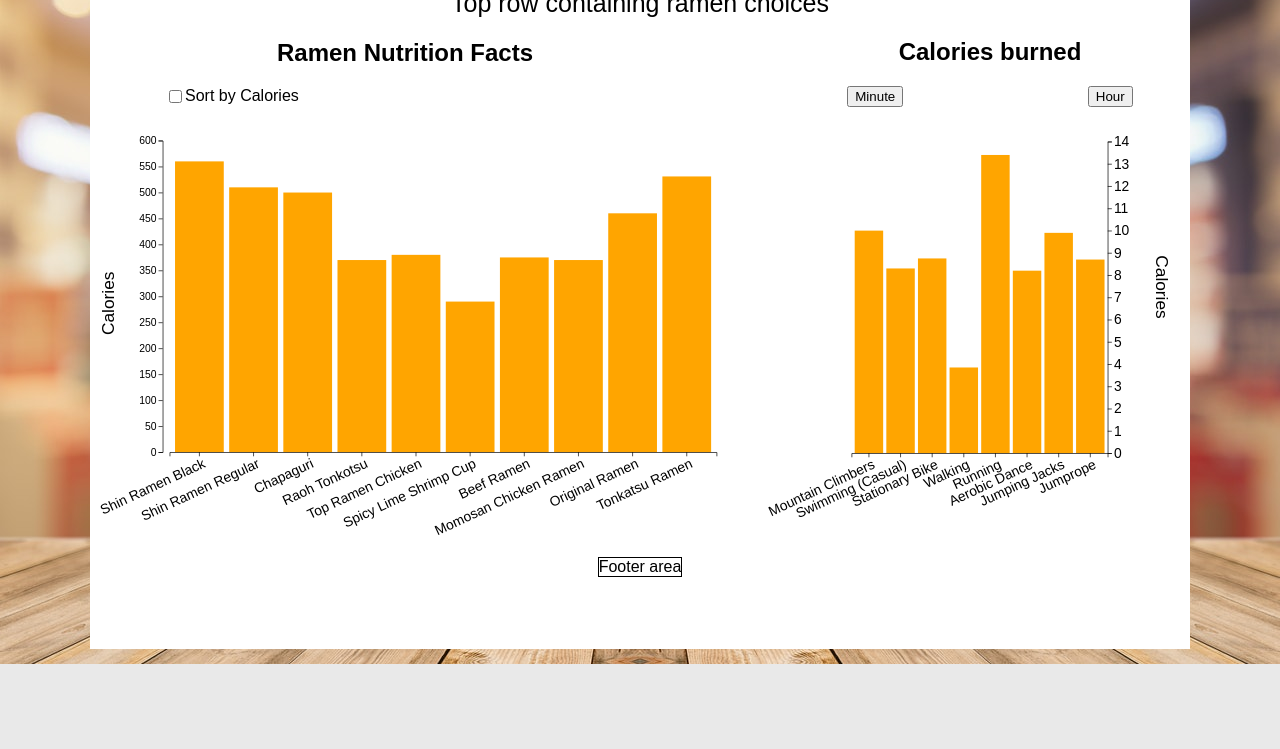
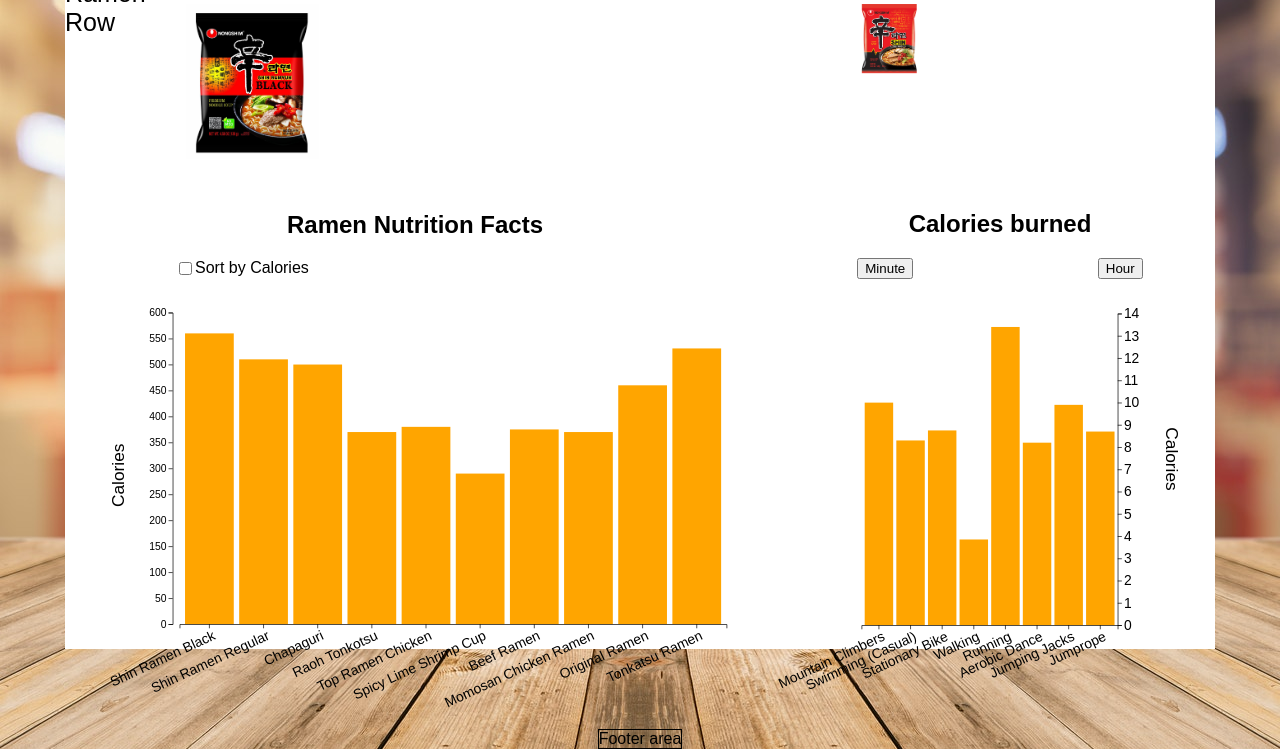
Before and after one commit to iamdanahn/RamenTime, a website built with webpack: page index.html in a window 1280 px wide. Shown: the part 136-885 px from the top of the page. Before the commit the page ends 800 px from the top, so only its background shows below. Built offline with nearby package versions, Linux system fonts and the light colour scheme.

```diff
--- a/index.html
+++ b/index.html
@@ -42,7 +42,12 @@
 
     <section class="main-content">
       <div class="ramen-list">
-        Top row containing ramen choices
+        Ramen Row
+        <ul>
+          <li id="shin-b"><img src="assets/images/ramen/Shin_Black.jpg"></li>
+          <li id="shin-r"><img src="assets/images/ramen/Shin_reg.png"></li>
+        </ul>
+
       </div>
       <div class="main-body">
         <div class="d3-ramen">
--- a/src/index.js
+++ b/src/index.js
@@ -1,6 +1,7 @@
 import "./styles/index.scss"
 import "./styles/header.scss"
 import "./styles/graphs.scss"
+import "./styles/ramen_row.scss"
 
 import "./scripts/exercise"
 import "./scripts/ramen"
--- a/src/scripts/footer.js
+++ b/src/scripts/footer.js
@@ -1,3 +1,3 @@
 document.addEventListener("DOMContentLoaded", (event) => {
-  console.log(event)
+  const data = d3.csv("")
 })
--- /dev/null
+++ b/src/scripts/ramen_row.js
@@ -0,0 +1 @@
+document.addEventListener("DOMContentLoaded", (event) => {})
--- a/src/styles/graphs.scss
+++ b/src/styles/graphs.scss
@@ -1,8 +1,9 @@
 // RAMEN GRAPH
 .d3-ramen {
-    display: flex;
+  display: flex;
   flex-direction: column;
   justify-content: center;
+
   h2 {
     display: flex;
     justify-content: center;
--- a/src/styles/index.scss
+++ b/src/styles/index.scss
@@ -10,16 +10,15 @@
   flex-direction: column;
   font-family: Arial, Helvetica, sans-serif;
   background-color: white;
-  width: 1100px;
+  width: 1150px;
   height: 95vh;
   margin-top: 25px;
 
 }
 
-.ramen-list {
-  font-family: inherit;
+.main-content {
+  width: 100%
 }
-
 .main-body {
   display: flex;
   width: 100%;
--- /dev/null
+++ b/src/styles/ramen_row.scss
@@ -0,0 +1,15 @@
+.ramen-list {
+  font-family: inherit;
+  width: 100%;
+
+  ul {
+    display: flex;
+    list-style: none;
+  }
+
+
+  img {
+    width: 20%;
+    height: auto;
+  }
+}
```
Also changed, not shown: assets/images/ramen/Shin_Black.jpg (added), assets/images/ramen/Shin_reg.png (added).
